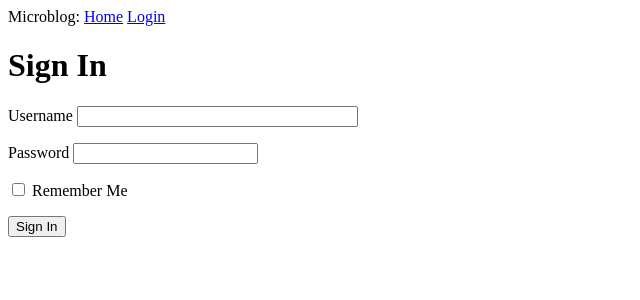
After one commit to sseidmed/flask-microblog, a Flask app: page /login in a window 1280 px wide. The commit adds this page. Shown: the top 300 px of the page, without its empty margins (0-640 px from the left). Run offline with Flask 2, Linux system fonts and the light colour scheme.

Commit message:
Complete web-forms chapter

```diff
--- a/app/__init__.py
+++ b/app/__init__.py
@@ -1,5 +1,6 @@
 from flask import Flask
+from config import Config
 
 app = Flask(__name__)
-
+app.config.from_object(Config)
 from app import routes
--- /dev/null
+++ b/app/forms.py
@@ -0,0 +1,10 @@
+from click import password_option
+from flask_wtf import FlaskForm
+from wtforms import StringField, PasswordField, BooleanField, SubmitField
+from wtforms.validators import DataRequired
+
+class LoginForm(FlaskForm):
+    username = StringField('Username', validators=[DataRequired()])
+    password = PasswordField('Password', validators=[DataRequired()])
+    remember_me = BooleanField('Remember Me')
+    submit = SubmitField('Sign In', validators=[DataRequired()])
--- a/app/routes.py
+++ b/app/routes.py
@@ -1,5 +1,7 @@
-from flask import render_template
+from flask import render_template, flash, redirect, url_for
 from app import app
+from app.forms import LoginForm
+
 
 
 @app.route('/')
@@ -17,3 +19,12 @@ def index():
         }
     ]
     return render_template('index.html', title="Home", user=user, posts=posts)
+
+@app.route('/login', methods=['GET', 'POST'])
+def login():
+    form = LoginForm()
+    if form.validate_on_submit():
+        flash('Login requested for user {}, remember_me={}'.format(
+            form.username.data, form.remember_me.data))
+        return redirect(url_for('index'))
+    return render_template('login.html', title='Sign In', form=form)
--- a/app/templates/base.html
+++ b/app/templates/base.html
@@ -9,7 +9,20 @@
     </head>
 
     <body>
-        <div>Microblog: <a href="/index">Home</a></div>
+        <div>Microblog:
+            <a href="{{ url_for('index') }}">Home</a>
+            <a href="{{ url_for('login') }}">Login</a>
+        </div>
+        {% with messages = get_flashed_messages() %}
+            {% if messages %}
+            <ul>
+                {% for message in messages %}
+                <li>{{ message }}</li>
+                {% endfor %}
+            </ul>
+            {% endif %}
+        {% endwith %}
+
         {% block content %}{% endblock %}
     </body>
 </html>
--- /dev/null
+++ b/app/templates/login.html
@@ -0,0 +1,28 @@
+{% extends "base.html" %}
+
+{% block content %}
+    <h1>Sign In</h1>
+    <form action="" method="post" novalidate>
+        {{ form.hidden_tag() }}
+        <p>
+            {{ form.username.label }}
+            {{ form.username(size=32) }}
+            {% for error in form.username.errors %}
+            <span style="color: red;">{{ error }}</span>
+            {% endfor %}
+        </p>
+        <p>
+            {{ form.password.label }}
+            {{ form.password() }}
+            {% for error in form.password.errors %}
+            <span style="color: red;">{{ error }}</span>
+            {% endfor %}
+        </p>
+        <p>
+            {{ form.remember_me() }}
+            {{ form.remember_me.label }}
+        </p>
+        <p>{{ form.submit }}</p>
+    </form>
+
+{% endblock %}
--- /dev/null
+++ b/config.py
@@ -0,0 +1,4 @@
+import os
+
+class Config(object):
+    SECRET_KEY  = os.environ.get('SECRET_KEY') or 'super-secret-key-here'
```
